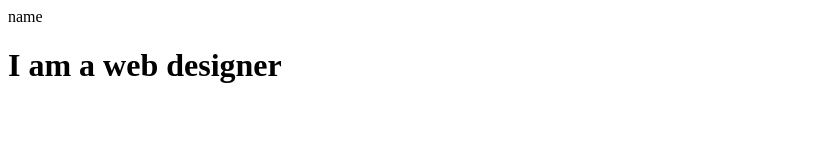
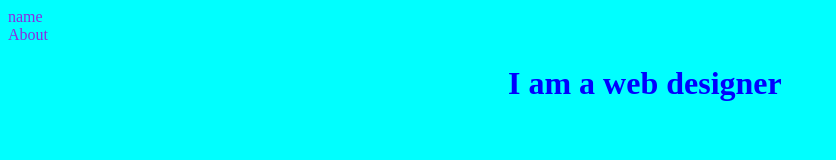
Before and after one commit to taiwo2/Google-homepage, a plain HTML site: page index.html in a window 1280 px wide. Shown: the whole page, without its empty margins (0-836 px from the left). Drawn offline with Linux system fonts and the light colour scheme.

Commit message:
new added

```diff
--- a/CSS/style.css
+++ b/CSS/style.css
@@ -1,2 +1,5 @@
-h1{margin-left: 20px;}
-nav{margin-left: 30PX;}
+h1{margin-left: 500px;
+color: blue; display:"flexbox";}
+body{background-color: aqua;}
+nav{display: inline;
+display: flex; color: blueviolet;}
--- a/index.html
+++ b/index.html
@@ -4,10 +4,12 @@
     <meta charset="UTF-8">
     <meta name="viewport" content="width=<device-width>, initial-scale=1.0">
     <title>Waliyy</title>
-    <link rel="stylesheet" type="css/text" href="CSS/style.css">
+    <link rel="stylesheet" type="text/CSS" href="CSS/style.css">
 </head>
 <body>
     <nav>name</nav>
+    <nav>About</nav>
+
     <h1> I am a web designer</h1>
 </body>
 </html>
```
